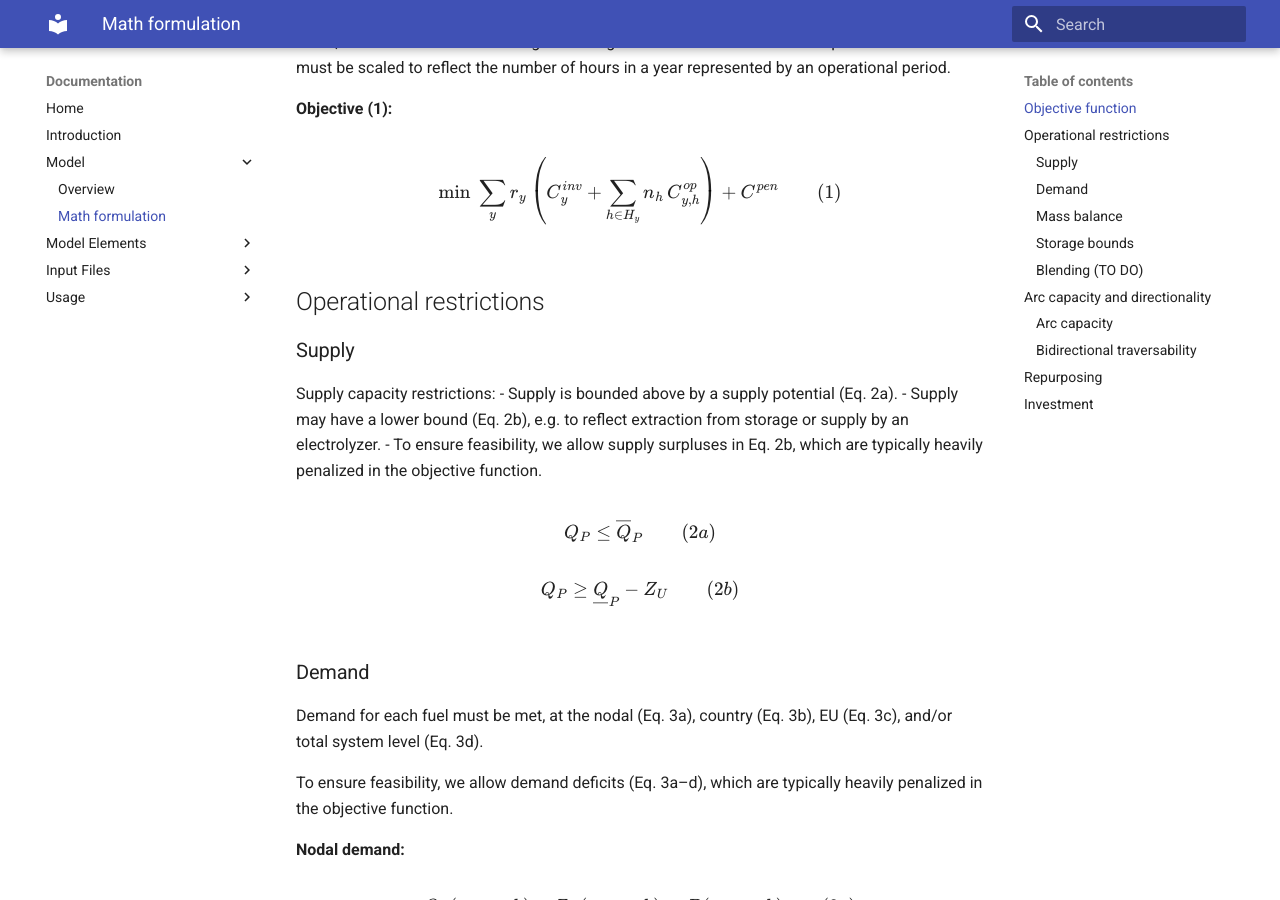
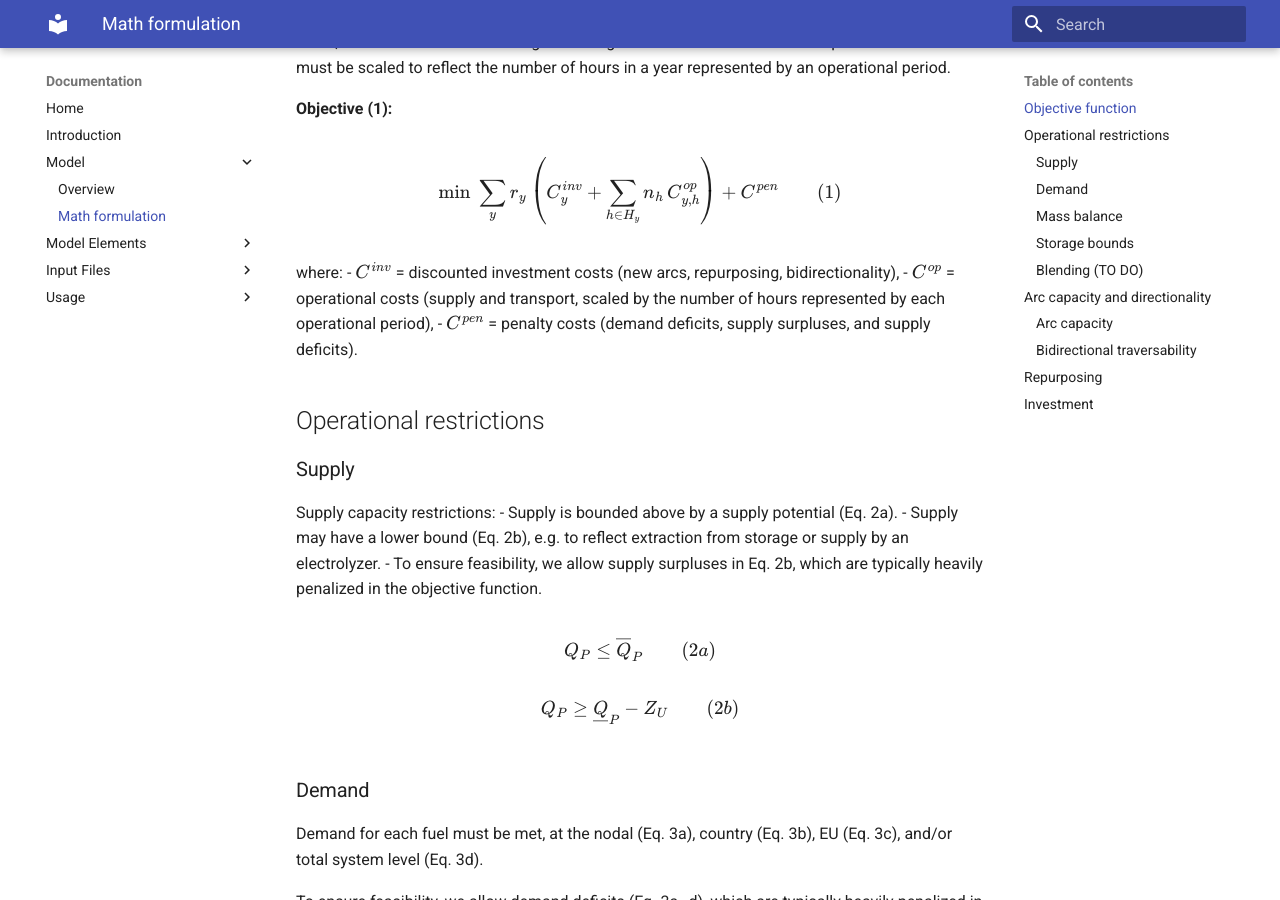
Before and after one commit to ParinazAliasghari/NordHHub, an MkDocs documentation site: the page built from docs/model/math-formulation.md, in a window 1280 px wide and 900 px high, scrolled down 427 px. Built offline with MkDocs 1.6.1 and Material for MkDocs 9.7.7, drawn with Linux system fonts in a browser that asks for light colours.

Commit message:
Update math-formulation.md

```diff
--- a/docs/model/math-formulation.md
+++ b/docs/model/math-formulation.md
@@ -20,6 +20,10 @@ $$
 $$
 
 
+where:
+- $C^{inv}$ = discounted investment costs (new arcs, repurposing, bidirectionality),
+- $C^{op}$  = operational costs (supply and transport, scaled by the number of hours represented by each operational period),
+- $C^{pen}$ = penalty costs (demand deficits, supply surpluses, and supply deficits).
 
 
 ## Operational restrictions
```
